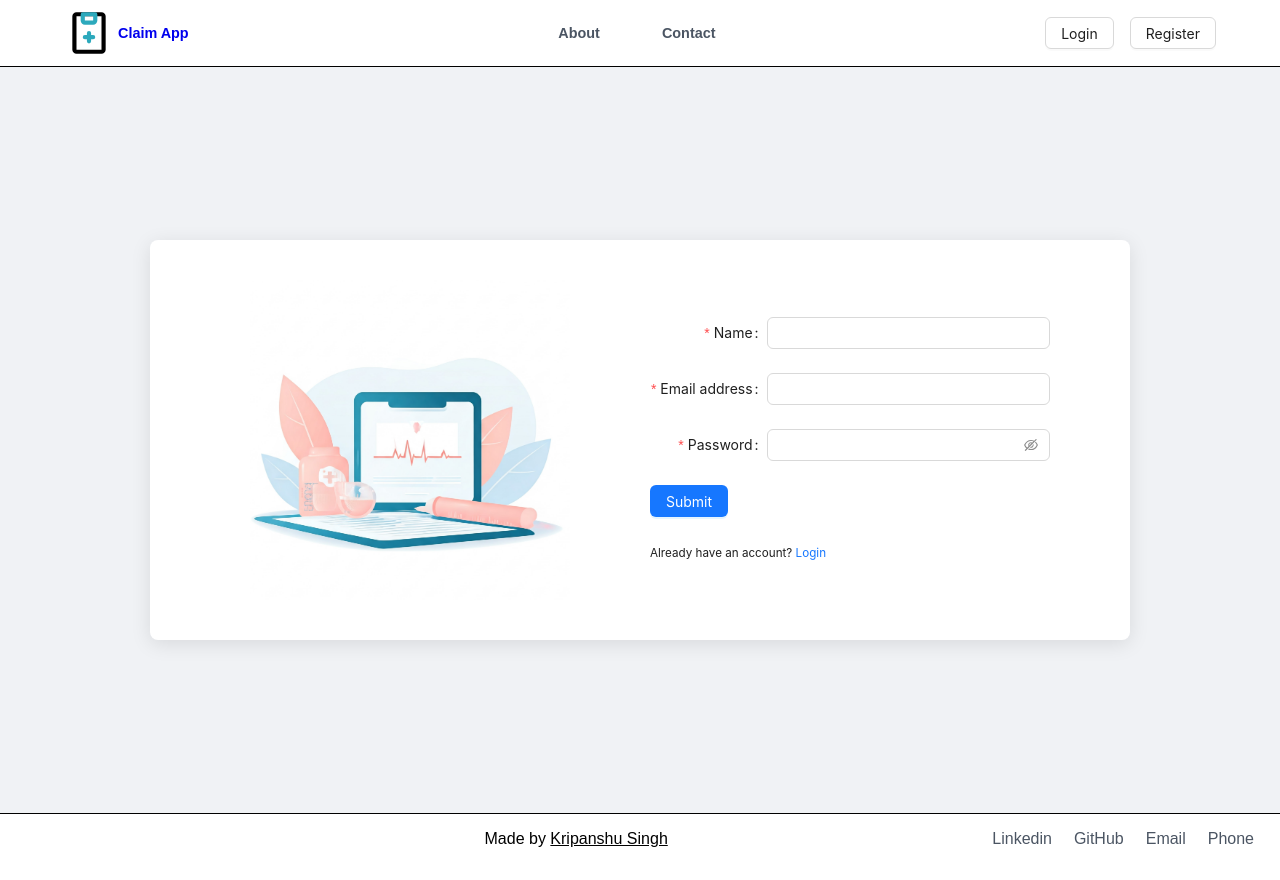
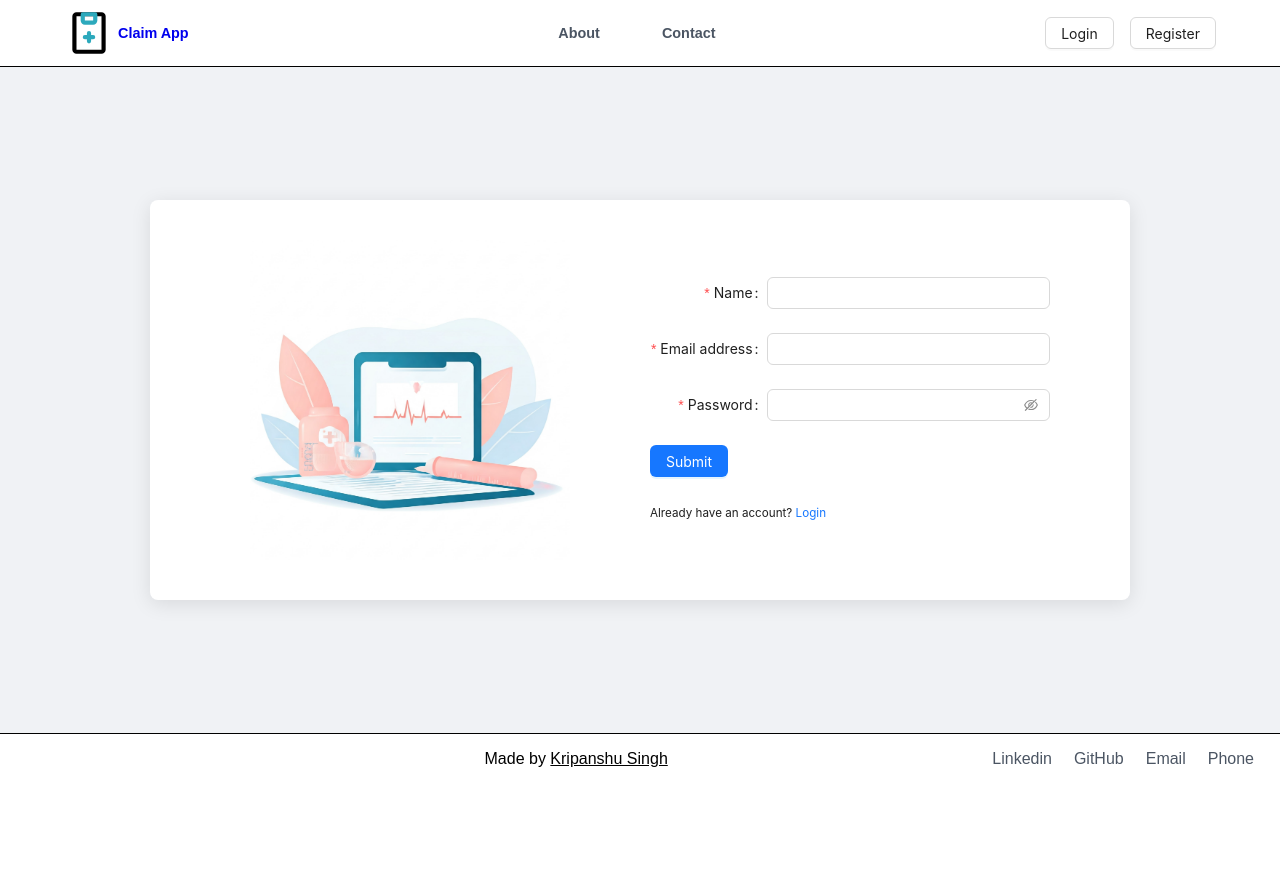
Before and after one commit to kripanshu-singh/claim-management, a React (Create React App) app in the folder frontend/: page /register in a window 1280 px wide. After the commit the page ends 800 px from the top, so only its background shows below. Built offline with nearby package versions, Linux system fonts and the light colour scheme.

Commit message:
feat: update index.html to use logo.svg and change title to Claim App; refactor Login and Register pages for improved layout and styling

```diff
--- a/frontend/public/index.html
+++ b/frontend/public/index.html
@@ -2,7 +2,7 @@
 <html lang="en">
   <head>
     <meta charset="utf-8" />
-    <link rel="icon" href="%PUBLIC_URL%/favicon.ico" />
+    <link rel="icon" href="%PUBLIC_URL%/logo.svg" />
     <meta name="viewport" content="width=device-width, initial-scale=1" />
     <meta name="theme-color" content="#000000" />
     <meta
@@ -34,7 +34,7 @@
       work correctly both with client-side routing and a non-root public URL.
       Learn how to configure a non-root public URL by running `npm run build`.
     -->
-    <title>React App</title>
+    <title>Claim App</title>
   </head>
   <body>
     <noscript>You need to enable JavaScript to run this app.</noscript>
--- a/frontend/src/pages/Login.js
+++ b/frontend/src/pages/Login.js
@@ -5,75 +5,12 @@ import claimApi from "../api/claimApi.js";
 import { useSession } from "../context/session.js";
 import { Link, useNavigate } from "react-router-dom";
 import image from "../assets/signin_image.png";
-// const MainContainer = styled.div`
-//   // display: flex;
-//   // height: calc(100dvh - 134px);
-
-//   // width: -webkit-fill-available;
-//   // display: flex;
-//   // height: calc(100dvh - 134px);
-//   // justify-content: center;
-//   // flex-direction: column;
-//   // padding: 40px;
-
-//   margin: auto;
-//   width: fit-content;
-//   display: flex;
-//   height: calc(100dvh - 134px);
-//   justify-content: center;
-//   flex-direction: column;
-//   padding: 40px;
-// `;
-// const StyledContainer = styled.div`
-//   // display: flex;
-//   // justify-content: center;
-//   // align-items: center;
-//   // height: 80dvh;
-//   .card_shadow {
-//     width: 400px;
-//     box-shadow: 0 4px 8px 0 rgba(0, 0, 0, 0.2);
-//     transition: 0.3s;
-//     border-radius: 5px; /* 5px rounded corners */
-//     padding: 20px;
-//   }
-// `;
-
-// import styled from "styled-components";
-
-// const MainContainer = styled.div`
-//   margin: auto;
-//   width: fit-content;
-//   display: flex;
-//   height: calc(100dvh - 134px);
-//   justify-content: center;
-//   align-items: center; /* Center align the content vertically */
-//   flex-direction: column;
-//   padding: 40px;
-// `;
-
-// const CardShadow = styled.div`
-//   background-color: #ffffff; /* Add a white background */
-//   border-radius: 8px; /* Slightly rounded corners */
-//   padding: 20px;
-//   box-shadow: 0px 4px 6px rgba(0, 0, 0, 0.1), 0px 1px 3px rgba(0, 0, 0, 0.06); /* Subtle shadow for depth */
-//   max-width: 400px; /* Limit card width */
-//   width: 100%; /* Ensure responsiveness */
-//   text-align: center; /* Center text alignment for the card */
-// `;
-
-// const StyledButton = styled(Button)`
-//   background-color: red;
-//   &:hover {
-//     background-color: blue;
-//   }
-// `;
 
 const MainContainer = styled.div`
   display: flex;
   justify-content: center;
   align-items: center;
-  min-height: calc(100vh - 134px); // Use min-height for better responsiveness
-  padding: 40px;
+  height: calc(100vh - 134px); // Use min-height for better responsiveness
   background-color: #f0f2f5; // Light background color like in the image
   font-family: "Poppins", sans-serif; // Apply Poppins font
 `;
--- a/frontend/src/pages/Register.js
+++ b/frontend/src/pages/Register.js
@@ -24,25 +24,12 @@ const tailFormItemLayout = {
   },
 };
 
-// Styled container for centering the form
-// const StyledContainer = styled.div`
-//   display: flex;
-//   justify-content: center;
-//   align-items: center;
-//   height: 80dvh; // Full height for better vertical centering
-
-//   .emailLabel {
-//     justify-content: left;
-//   }
-// `;
-
 const MainContainer = styled.div`
   display: flex;
   justify-content: center;
   align-items: center;
-  min-height: calc(100vh - 134px);
+  height: calc(100vh - 134px);
   background-color: #f0f2f5; // Light background color
-  padding: 40px;
   font-family: "Poppins", sans-serif; // Apply Poppins font globally
 `;
 
```
Also changed, not shown: frontend/public/logo.svg (added).
